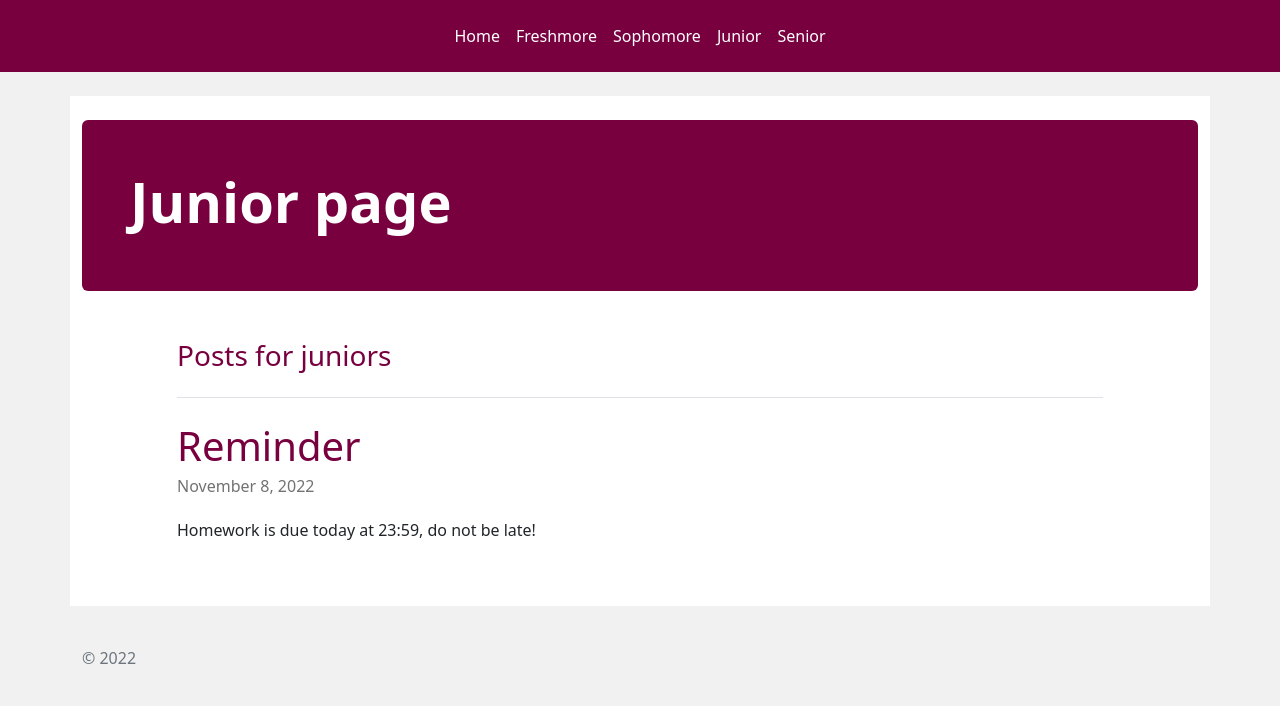
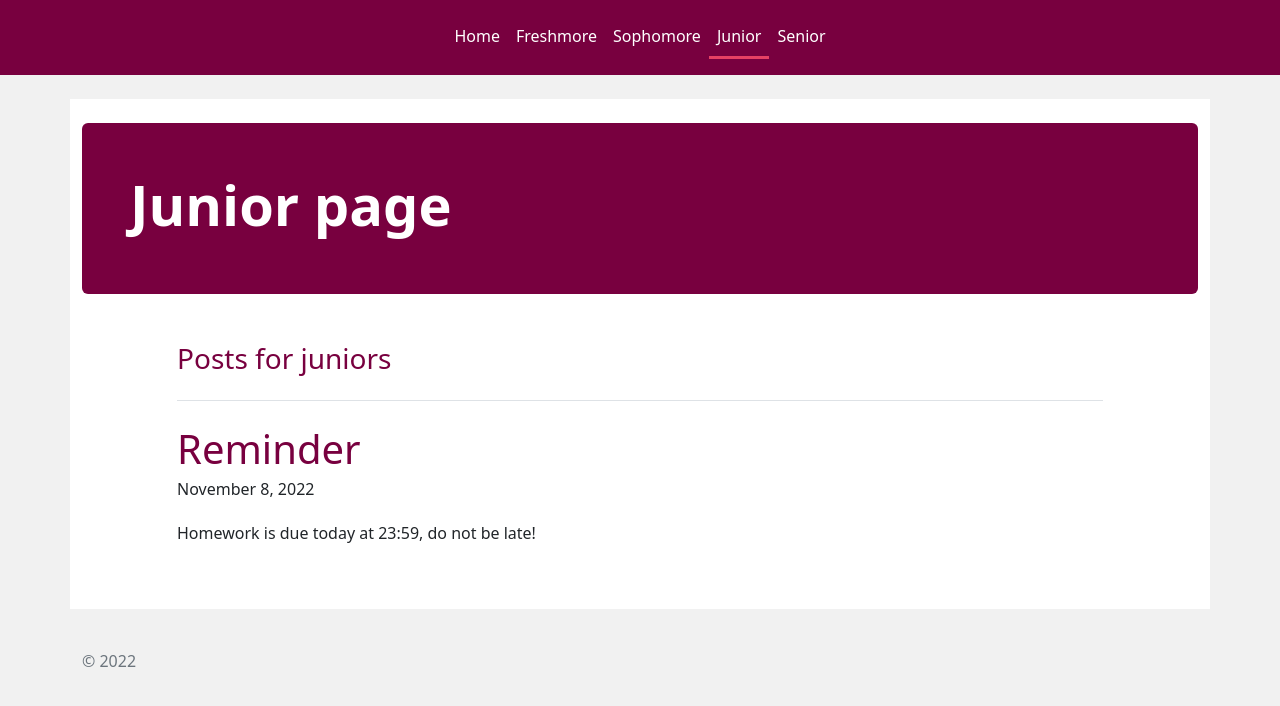
Before and after one commit to titasstank/WebsiteGenerator, a website built with Parcel: page src/pages/junior.html in a window 1280 px wide. Built offline with nearby package versions, Linux system fonts and the light colour scheme.

Commit message:
JS fixed to include index.html (#4)

```diff
--- a/package.json
+++ b/package.json
@@ -31,5 +31,5 @@
   "bugs": {
     "url": "https://github.com/imbieras/WebsiteGenerator/issues"
   },
-  "homepage": "https://imbieras.github.io/WebsiteGenerator"
+  "homepage": "https://imbieras.github.io/WebsiteGenerator/"
 }
--- a/src/assets/js/main.js
+++ b/src/assets/js/main.js
@@ -1,15 +1,6 @@
-// FIXME: no path(index.html) does not get parsed
-function add_active() {
-    var current = location.pathname.split('/')[1];
-    if (current === "") return;
-    var menu_items = document.querySelectorAll('a.nav-link');
-    for (var i = 0, len = menu_items.length; i < len; i++) {
-        if (menu_items[i].getAttribute("href").indexOf(current) !== -1) {
-            menu_items[i].className += " active";
-        }
+document.querySelectorAll(".nav-link").forEach(link => {
+    if(link.href === window.location.href)
+    {
+        link.setAttribute("aria-current", "page")
     }
-};
-
-document.addEventListener("DOMContentLoaded", function () {
-    add_active();
-});
+})
--- a/src/css/style.css
+++ b/src/css/style.css
@@ -1,4 +1,4 @@
-.active {
+.nav-link[aria-current="page"] {
     border-bottom: 3px solid var(--bs-secondary);
 }
 
@@ -29,5 +29,5 @@
 
 .blog-post-meta {
     margin-bottom: 1.25rem;
-    color: #727272;
+    color: var(--b-gray-600);
 }
--- a/src/pages/junior.html
+++ b/src/pages/junior.html
@@ -16,11 +16,11 @@
     <div class="container-fluid bg-primary">
         <header id="navbar" class="d-flex flex-wrap align-items-center justify-content-center py-3 mb-4">
             <ul class="nav col-12 col-md-auto mb-2 justify-content-center mb-md-0">
-                <li><a href="index.html" class="nav-link px-2 text-white">Home</a></li>
-                <li><a href="freshmore.html" class="nav-link px-2 text-white">Freshmore</a></li>
-                <li><a href="sophomore.html" class="nav-link px-2 text-white">Sophomore</a></li>
-                <li><a href="junior.html" class="nav-link px-2 text-white">Junior</a></li>
-                <li><a href="senior.html" class="nav-link px-2 text-white">Senior</a></li>
+                <li><a href="./" class="nav-link px-2 text-white">Home</a></li>
+                <li><a href="./freshmore.html" class="nav-link px-2 text-white">Freshmore</a></li>
+                <li><a href="./sophomore.html" class="nav-link px-2 text-white">Sophomore</a></li>
+                <li><a href="./junior.html" class="nav-link px-2 text-white">Junior</a></li>
+                <li><a href="./senior.html" class="nav-link px-2 text-white">Senior</a></li>
             </ul>
         </header>
     </div>
```
Also changed, not shown: src/pages/freshmore.html (+5 -5 lines), src/pages/index.html (+5 -5 lines), src/pages/senior.html (+5 -5 lines), src/pages/sophomore.html (+5 -5 lines).
